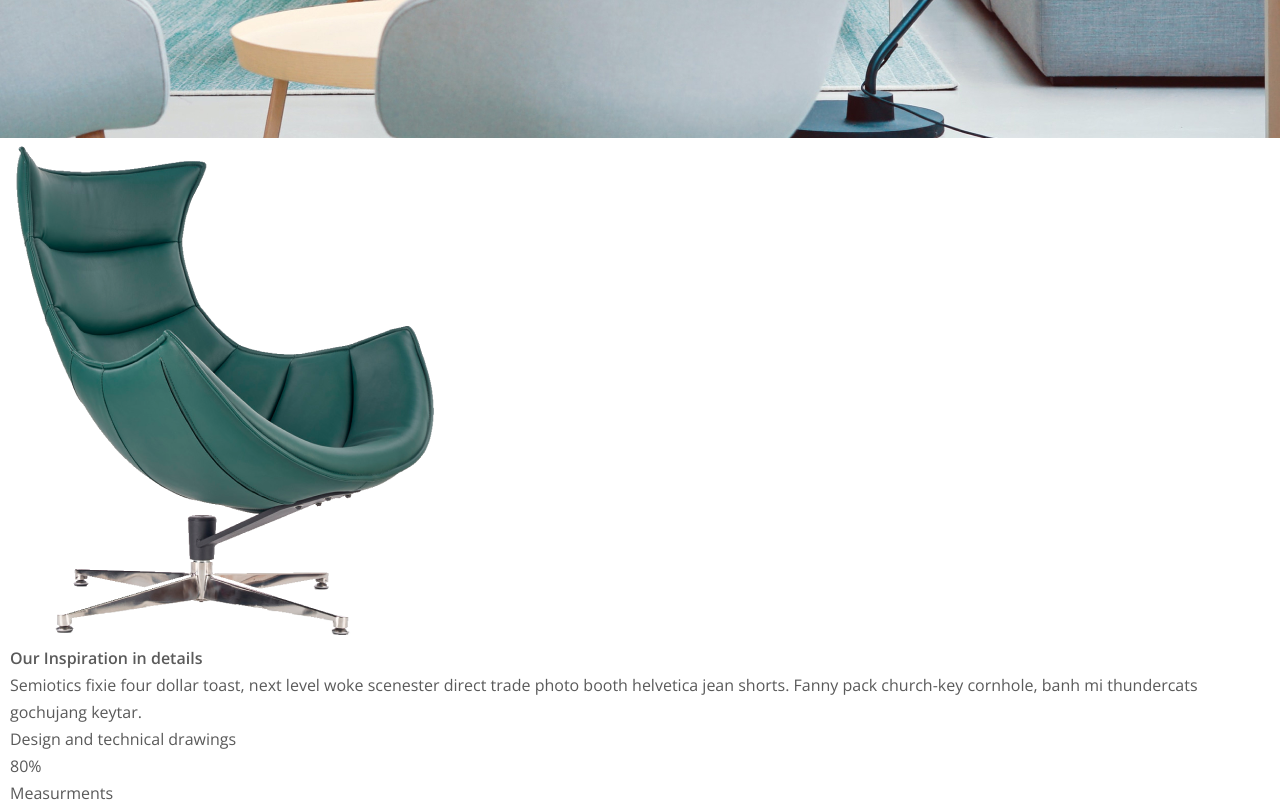
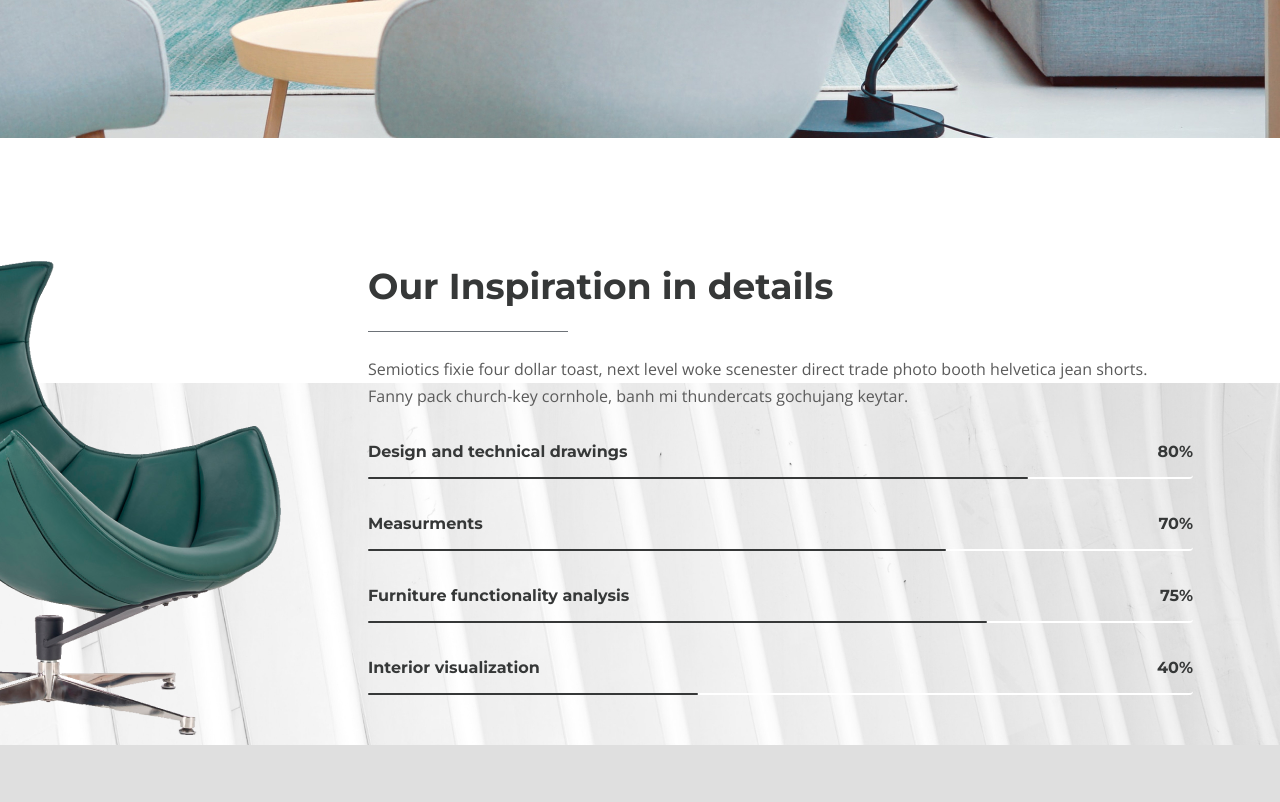
Before and after one commit to Joonysss/Furniture, a website: page app/about.html in a window 1280 px wide. Shown: the part 1460-2262 px from the top of the page. Drawn offline with nearby package versions, Linux system fonts and the light colour scheme.

Commit message:
style: add styles for inspiration section

```diff
--- a/app/about.html
+++ b/app/about.html
@@ -153,35 +153,37 @@
                 <ul class="inspiration__list">
                   <li class="inspiration__item">
                     <div class="inspiration__item-content">
-                      <p class="inspiration__text">
+                      <p class="inspiration__item-text">
                         Design and technical drawings
                       </p>
                       <p class="inspiration__num">80%</p>
                     </div>
-                    <div class="inspiration__line"></div>
+                    <div class="inspiration__line" style="width: 80%"></div>
                   </li>
                   <li class="inspiration__item">
                     <div class="inspiration__item-content">
-                      <p class="inspiration__text">Measurments</p>
+                      <p class="inspiration__item-text">Measurments</p>
                       <p class="inspiration__num">70%</p>
                     </div>
-                    <div class="inspiration__line"></div>
+                    <div class="inspiration__line" style="width: 70%"></div>
                   </li>
                   <li class="inspiration__item">
                     <div class="inspiration__item-content">
-                      <p class="inspiration__text">
+                      <p class="inspiration__item-text">
                         Furniture functionality analysis
                       </p>
                       <p class="inspiration__num">75%</p>
                     </div>
-                    <div class="inspiration__line"></div>
+                    <div class="inspiration__line" style="width: 75%"></div>
                   </li>
                   <li class="inspiration__item">
                     <div class="inspiration__item-content">
-                      <p class="inspiration__text">Interior visualization</p>
+                      <p class="inspiration__item-text">
+                        Interior visualization
+                      </p>
                       <p class="inspiration__num">40%</p>
                     </div>
-                    <div class="inspiration__line"></div>
+                    <div class="inspiration__line" style="width: 40%"></div>
                   </li>
                 </ul>
               </div>
--- a/app/scss/style.scss
+++ b/app/scss/style.scss
@@ -694,3 +694,80 @@
     align-items: center;
   }
 }
+
+//inspiration
+
+.inspiration {
+  padding-top: 100px;
+  position: relative;
+  &::after {
+    content: '';
+    left: 0;
+    right: 0;
+    bottom: 0;
+    height: 362px;
+    position: absolute;
+    background-image: url('../images/inspiration-bg.jpg');
+    background-repeat: no-repeat;
+    z-index: -1;
+  }
+  &__inner {
+    display: flex;
+    justify-content: center;
+    align-items: center;
+  }
+
+  &__images {
+    margin-right: 78px;
+    margin-left: -230px;
+  }
+
+  &__content {
+    max-width: 825px;
+  }
+
+  &__title {
+    @extend %title-font;
+    color: $title;
+    font-size: 36px;
+    line-height: 60px;
+    padding-bottom: 16px;
+    margin-bottom: 24px;
+    position: relative;
+    &::after {
+      content: '';
+      width: 200px;
+      height: 1px;
+      background-color: #6d7278;
+      position: absolute;
+      bottom: 0;
+      left: 0;
+    }
+  }
+  &__text {
+    margin-bottom: 30px;
+  }
+
+  &__item-content {
+    display: flex;
+    justify-content: space-between;
+    padding-bottom: 14px;
+    border-bottom: 2px solid #fff;
+    border-radius: 4px;
+  }
+
+  &__item {
+    @extend %title-font;
+    font-size: 16px;
+    line-height: 23px;
+    color: $title;
+    margin-bottom: 33px;
+  }
+
+  &__line {
+    height: 2px;
+    margin-top: -2px;
+    border-radius: 4px;
+    background-color: $title;
+  }
+}
```
Also changed, not shown: app/css/style.min.css.
